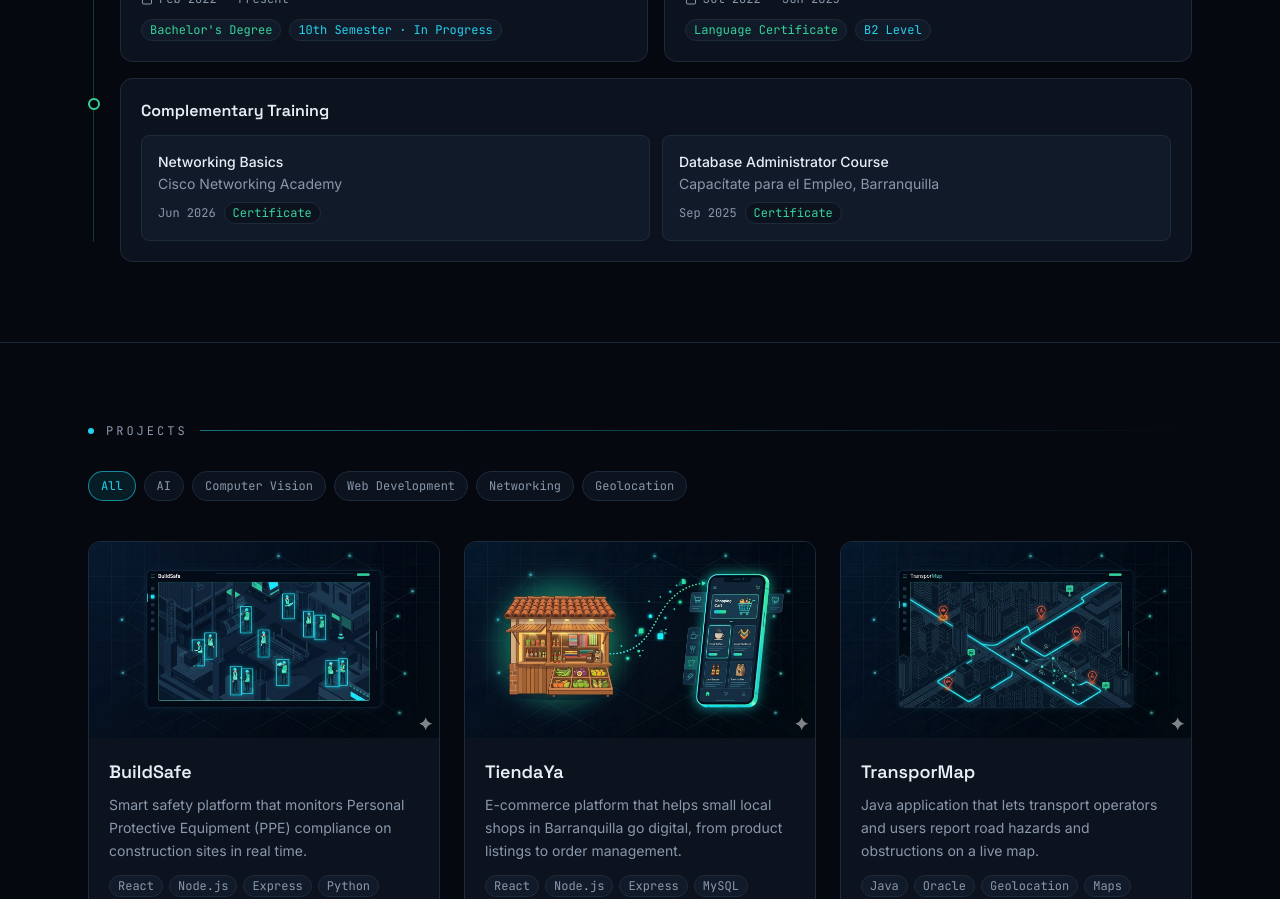
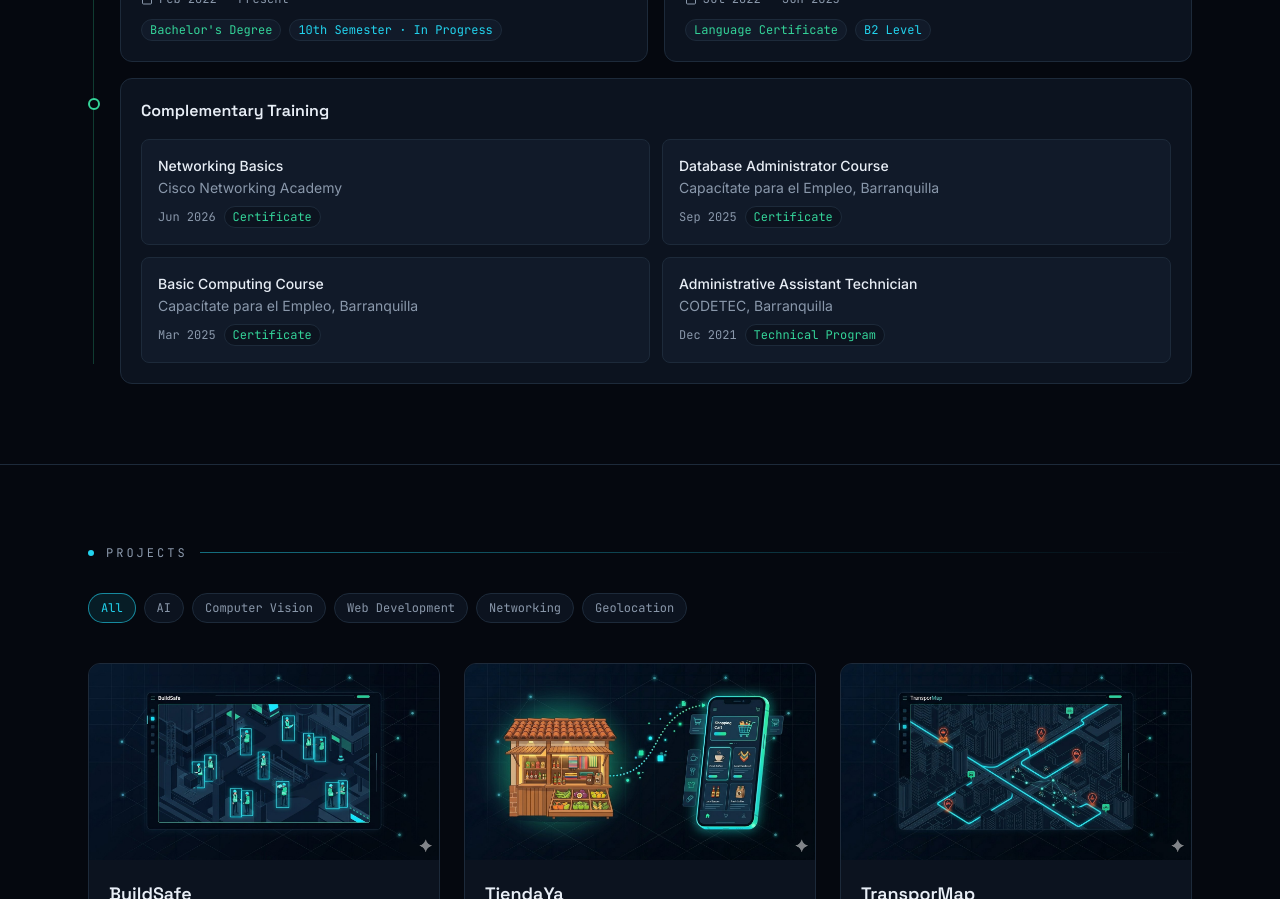
Before and after one commit to juancveg/juan-vega-portafolio, a Next.js app: page / in a window 1280 px wide. Shown: the part 1840-2739 px from the top of the page. Built offline with nearby package versions, Linux system fonts and the light colour scheme.

Commit message:
Add new courses to Experience component

```diff
--- a/components/Experience.tsx
+++ b/components/Experience.tsx
@@ -15,13 +15,21 @@ const COMPLEMENTARY = [
     date: "Sep 2025",
     tag: "Certificate",
   },
+  {
+    title: "Basic Computing Course",
+    org: "Capacítate para el Empleo, Barranquilla",
+    date: "Mar 2025",
+    tag: "Certificate",
+  },
+  {
+    title: "Administrative Assistant Technician",
+    org: "CODETEC, Barranquilla",
+    date: "Dec 2021",
+    tag: "Technical Program",
+  },
 ];
 
-function TimelineList({
-  children,
-}: {
-  children: React.ReactNode;
-}) {
+function TimelineList({ children }: { children: React.ReactNode }) {
   return (
     <div className="relative pl-8">
       <span className="absolute left-[5px] top-5 bottom-5 w-px bg-pulse/25" />
@@ -47,7 +55,6 @@ export default function Education() {
           <span className="eyebrow-line h-px flex-1" />
         </div>
 
-        {/* Two-column grid for cards, single timeline line on the left */}
         <TimelineList>
 
           {/* Row 1 — degree + english side by side */}
@@ -111,12 +118,12 @@ export default function Education() {
             </div>
           </div>
 
-          {/* Row 2 — complementary training full width */}
+          {/* Row 2 — complementary training 2x2 grid */}
           <div className="relative">
             <TimelineDot />
             <div className="rounded-xl border border-line bg-surface p-5">
-              <h3 className="font-display text-base font-semibold text-ink">Complementary Training</h3>
-              <div className="mt-3 grid gap-3 sm:grid-cols-2">
+              <h3 className="font-display text-base font-semibold text-ink mb-4">Complementary Training</h3>
+              <div className="grid gap-3 sm:grid-cols-2">
                 {COMPLEMENTARY.map((c) => (
                   <div key={c.title} className="rounded-lg border border-line bg-surface2 p-4">
                     <p className="text-sm font-medium text-ink">{c.title}</p>
```
